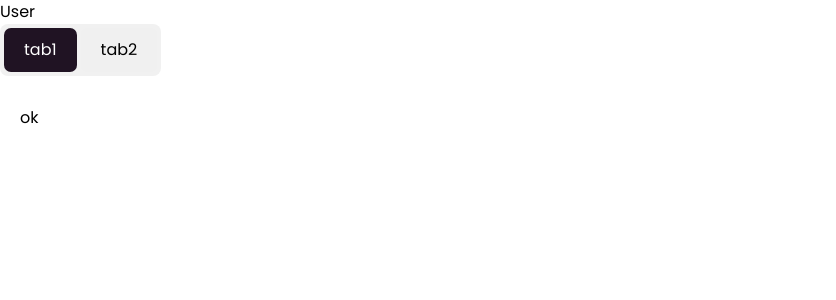
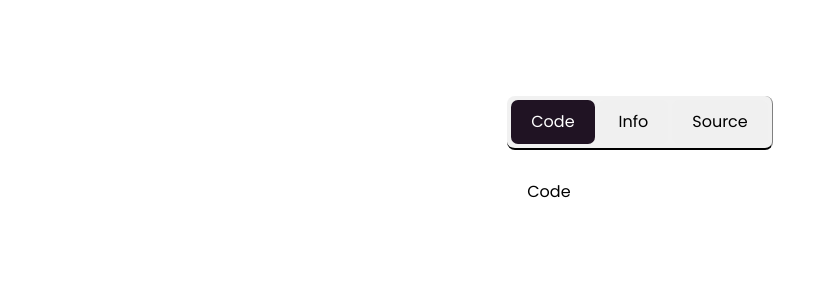
Before and after one commit to IndGeek/build-with-react, a Next.js app: page /tabs in a window 1280 px wide. Shown: the top 300 px of the page, without its empty margins (0-836 px from the left). Built offline with nearby package versions, Linux system fonts and the light colour scheme.

Commit message:
tabs modified

```diff
--- a/components/tabs/index.module.css
+++ b/components/tabs/index.module.css
@@ -2,6 +2,8 @@
     display: flex;
     gap: 4px;
     margin-bottom: 10px;
+    border-bottom: 2px solid black;
+    border-right: 1px solid gray;
     background-color: #f1f1f1;
     width: fit-content;
     padding: 4px;
--- a/pages/tabs.js
+++ b/pages/tabs.js
@@ -2,14 +2,14 @@ import TabComponent from "@/components/tabs/Tabcomponent";
 
 const Tabs = () => {
     const tabData = [
-      {id: 1, title: 'tab1', content: 'ok'},
-      {id: 2, title: 'tab2', content: 'lol'},
+      {id: 1, title: 'Code', content: 'Code' },
+      {id: 2, title: 'Info', content: 'lol'},
+      {id: 3, title: 'Source', content: 'd'},
     ]
     return (
-      <>
-      <div>User</div>
+      <div className="h-screen w-full flex items-start justify-center pt-24">
       <TabComponent tabData={tabData}/>
-      </>
+      </div>
     )
   }
 
```
